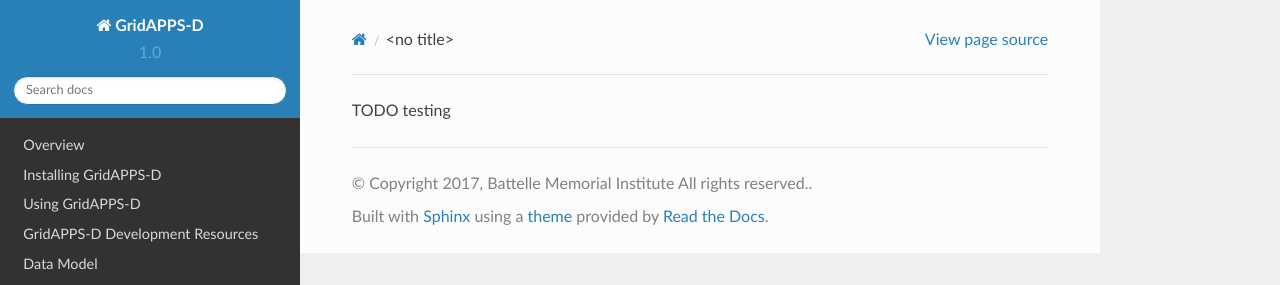
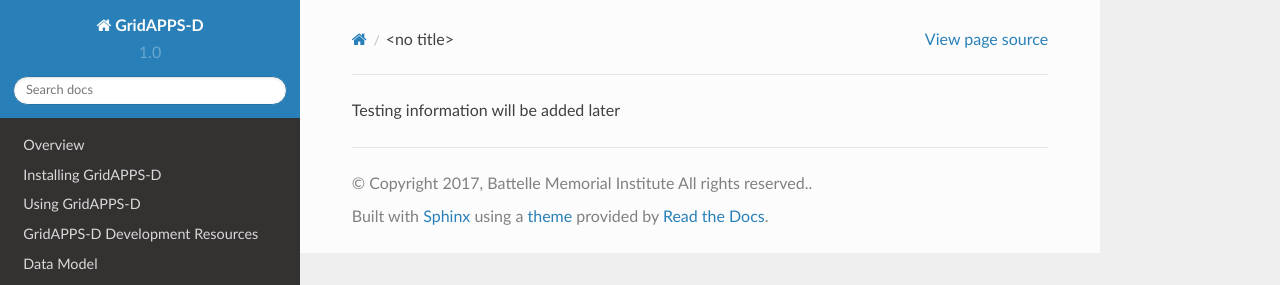
Before and after one commit to GRIDAPPSD/GOSS-GridAPPS-D, a Sphinx documentation site: the page built from docs/source/installing_gridappsd/testing.rst, in a window 1280 px wide. Shown: the top 285 px of the page. Built offline with Sphinx 7.4.7 and the Read the Docs theme 2.0.0, drawn with Linux system fonts in a browser that asks for light colours; pages that are not in the unit, such as notebooks, are missing from menus.

Commit message:
Create testing.rst

```diff
--- a/docs/source/installing_gridappsd/testing.rst
+++ b/docs/source/installing_gridappsd/testing.rst
@@ -1 +1 @@
-TODO testing
+Testing information will be added later
```
